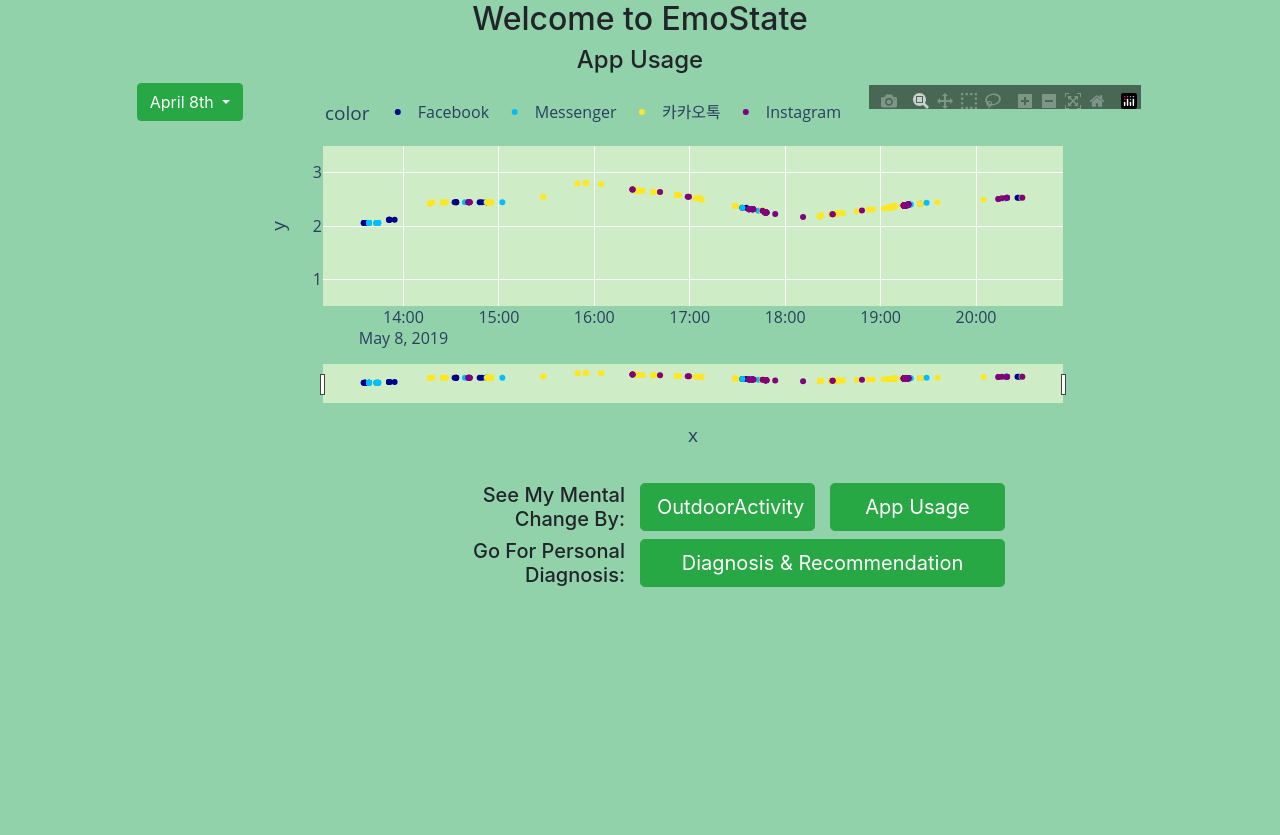
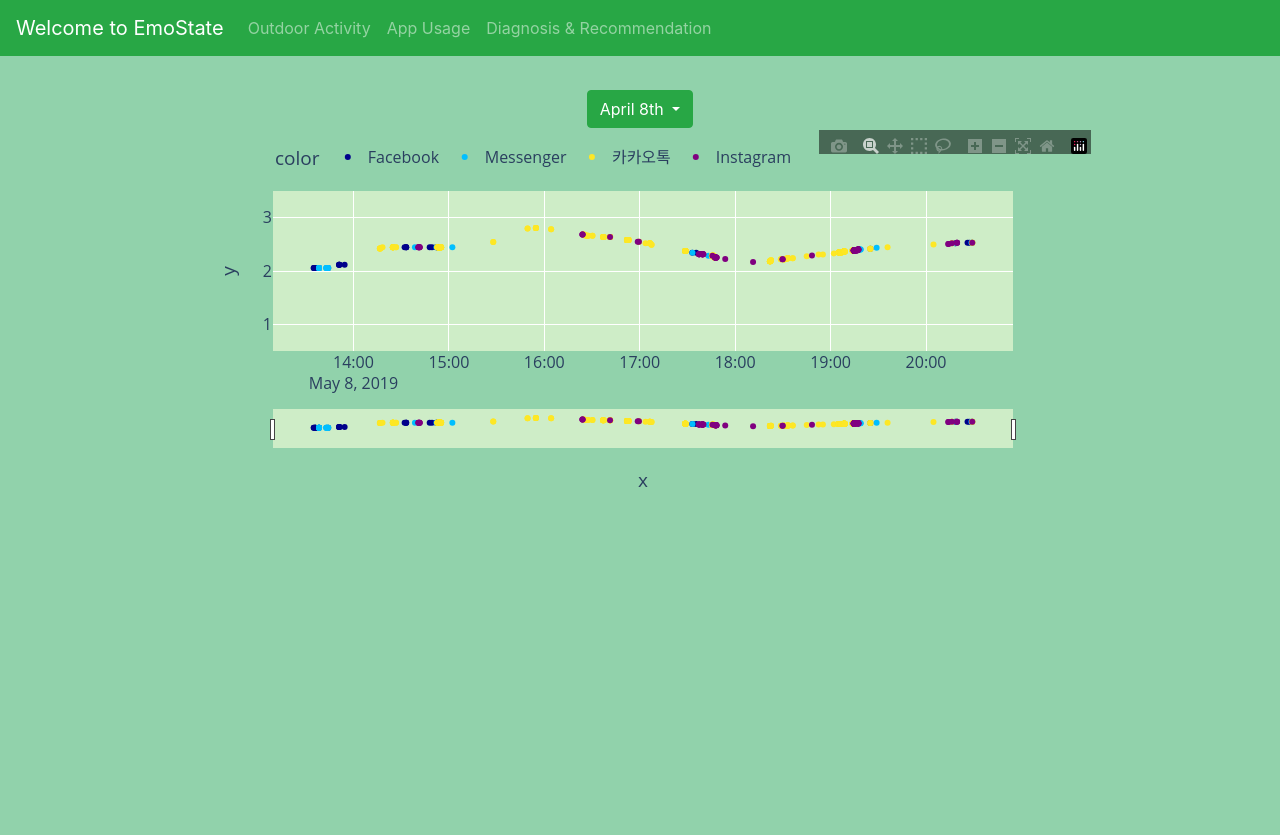
Before and after one commit to Azamat7/emostate, a Flask app: page /app_usage in a window 1280 px wide. Shown: the top 835 px of the page. Before the commit the page ends 587 px from the top, so only its background shows below. Run offline with Flask 2, Linux system fonts and the light colour scheme; parts of the project's set-up code (start-up, migrations or seed data) failed here and were passed over; some libraries are stand-ins or nearby versions.

Commit message:
add a crappy navbar

```diff
--- a/project/client/static/main.css
+++ b/project/client/static/main.css
@@ -2,17 +2,3 @@ html, body {
     height: 100%;
     background-color: #91D2AB;
 }
-
-.container {
-    position:relative;
-}
-
-.padding-0{
-    padding-left:0;
-}
-
-.footer {
-    /* position: fixed; */
-    bottom: 10px;
-    width: 100%;
-}
--- a/project/client/templates/app_usage.html
+++ b/project/client/templates/app_usage.html
@@ -2,21 +2,7 @@
 
 {% block content %}
 
-<div class="col-8 mx-auto">
-    <div class="d-flex justify-content-center">
-        <h2>Welcome to EmoState</h2>
-    </div>
-    <div class="d-flex justify-content-center">
-        <h4>App Usage</h4>
-    </div>
-
-    <div class="d-flex justify-content-center">
-        <!-- <select name= colours method="POST" action="/app_usage">
-            <option value=8 SELECTED>8th of April</option>
-            <option value=9>9th of April</option>
-            <option value=10>10th of April</option>
-        </select> -->
-        <div class="dropdown">
+<div class="dropdown text-center" style="margin-top: 90px; width:100%">
     <a class="btn btn-success dropdown-toggle" href="#" role="button" id="dropdownMenuLink" data-toggle="dropdown" aria-haspopup="true" aria-expanded="false">
       April {{day}}th
     </a>
@@ -30,6 +16,14 @@
       <a class="dropdown-item" value="13" href="/app_usage?day=13">April 13th</a>
     </div>
   </div>
+
+<div class="col-10 mx-auto">
+
+
+
+    <!-- <div class="d-flex justify-content-center"> -->
+
+
 
             {% if day == "8" %}
                 {% include "eight.html" %}
@@ -56,7 +50,7 @@
             {% endif %}
 
 
-    </div>
+    <!-- </div> -->
 </div>
 
 {% endblock %}
--- a/project/client/templates/base.html
+++ b/project/client/templates/base.html
@@ -16,31 +16,24 @@
 
   <body>
 
+    <nav class="navbar fixed-top navbar-expand-lg navbar-dark" style="background-color: #28a745; color:white;">
+      <a class="navbar-brand" >Welcome to EmoState</a>
+      <button class="navbar-toggler" type="button" data-toggle="collapse" data-target="#navbarNavAltMarkup" aria-controls="navbarNavAltMarkup" aria-expanded="false" aria-label="Toggle navigation">
+        <span class="navbar-toggler-icon"></span>
+      </button>
+      <div class="collapse navbar-collapse" id="navbarNavAltMarkup">
+        <div class="navbar-nav">
+          <a class="nav-item nav-link" href="{{ url_for('main.outdoor_activity') }}">Outdoor Activity <span class="sr-only">(current)</span></a>
+          <a class="nav-item nav-link" href="{{ url_for('main.app_usage') }}">App Usage</a>
+          <a class="nav-item nav-link" href="{{ url_for('main.recommendation') }}">Diagnosis & Recommendation</a>
+          <!-- <a class="nav-item nav-link disabled" href="#">Disabled</a> -->
+        </div>
+      </div>
+    </nav>
+
     <div class="container">
       <!-- child template -->
       {% block content %}{% endblock %}
-
-      <div class="footer">
-        <div class="row">
-          <div class="col-4"></div>
-          <div class="col-2 text-right"><h5>See My Mental Change By:</h5></div>
-          <div class="col-2 padding-0">
-            <a class="btn btn-success btn-lg btn-block" href="{{ url_for('main.outdoor_activity') }}" role="button">OutdoorActivity</a>
-          </div>
-          <div class="col-2 padding-0">
-            <a class="btn btn-success btn-lg btn-block" href="{{ url_for('main.app_usage') }}" role="button">App Usage</a>
-          </div>
-          <div class="col-2"></div>
-        </div>
-        <div class="row">
-          <div class="col-4"></div>
-          <div class="col-2 text-right"><h5>Go For Personal Diagnosis:</h5></div>
-          <div class="col-4 padding-0">
-              <a class="btn btn-success btn-lg btn-block" href="{{ url_for('main.recommendation') }}" role="button">Diagnosis & Recommendation</a>
-          </div>
-          <div class="col-2"></div>
-        </div>
-      </div>
 
     </div>
 
@@ -51,6 +44,7 @@
     <script src="https://code.jquery.com/jquery-3.2.1.slim.min.js" integrity="sha384-KJ3o2DKtIkvYIK3UENzmM7KCkRr/rE9/Qpg6aAZGJwFDMVNA/GpGFF93hXpG5KkN" crossorigin="anonymous"></script>
     <script src="https://cdnjs.cloudflare.com/ajax/libs/popper.js/1.11.0/umd/popper.min.js" integrity="sha384-b/U6ypiBEHpOf/4+1nzFpr53nxSS+GLCkfwBdFNTxtclqqenISfwAzpKaMNFNmj4" crossorigin="anonymous"></script>
     <script src="https://maxcdn.bootstrapcdn.com/bootstrap/4.0.0-beta/js/bootstrap.min.js" integrity="sha384-h0AbiXch4ZDo7tp9hKZ4TsHbi047NrKGLO3SEJAg45jXxnGIfYzk4Si90RDIqNm1" crossorigin="anonymous"></script>
+
     {% block js %}{% endblock %}
 
   </body>
--- a/project/client/templates/outdoor_activity.html
+++ b/project/client/templates/outdoor_activity.html
@@ -3,12 +3,6 @@
 {% block content %}
 
     <div class="col-10 mx-auto">
-    <div class="d-flex justify-content-center">
-        <h2>Welcome to EmoState</h2>
-    </div>
-    <div class="d-flex justify-content-center">
-        <h4>Outdoor Activity</h4>
-    </div>
     <!-- <div class="d-flex justify-content-center"> -->
     <div>
         <div id="a8f50c3c-b691-49f7-b804-fef59ca209c5" class="plotly-graph-div" style="height:700px; width:900px;"></div>
--- a/project/client/templates/recommendation.html
+++ b/project/client/templates/recommendation.html
@@ -3,13 +3,7 @@
 {% block content %}
 
 <div class="col-8 mx-auto">
-    <div class="d-flex justify-content-center">
-        <h2>Welcome to EmoState</h2>
 
-    </div>
-    <div class="d-flex justify-content-center">
-        <h4>Diagnosis & Recommendation</h4>
-    </div>
 </div>
 
 {% endblock %}
--- a/project/server/main/views.py
+++ b/project/server/main/views.py
@@ -16,7 +16,6 @@ def outdoor_activity():
 
 @main_blueprint.route('/app_usage', methods=['GET', 'POST'])
 def app_usage():
-  print(request.args.get('day'))
   return render_template('app_usage.html', day = (request.args.get('day') or "8"))
 
 @main_blueprint.route('/recommendation', methods=['GET'])
```
Lines whose indentation alone changed are shown as unchanged.
